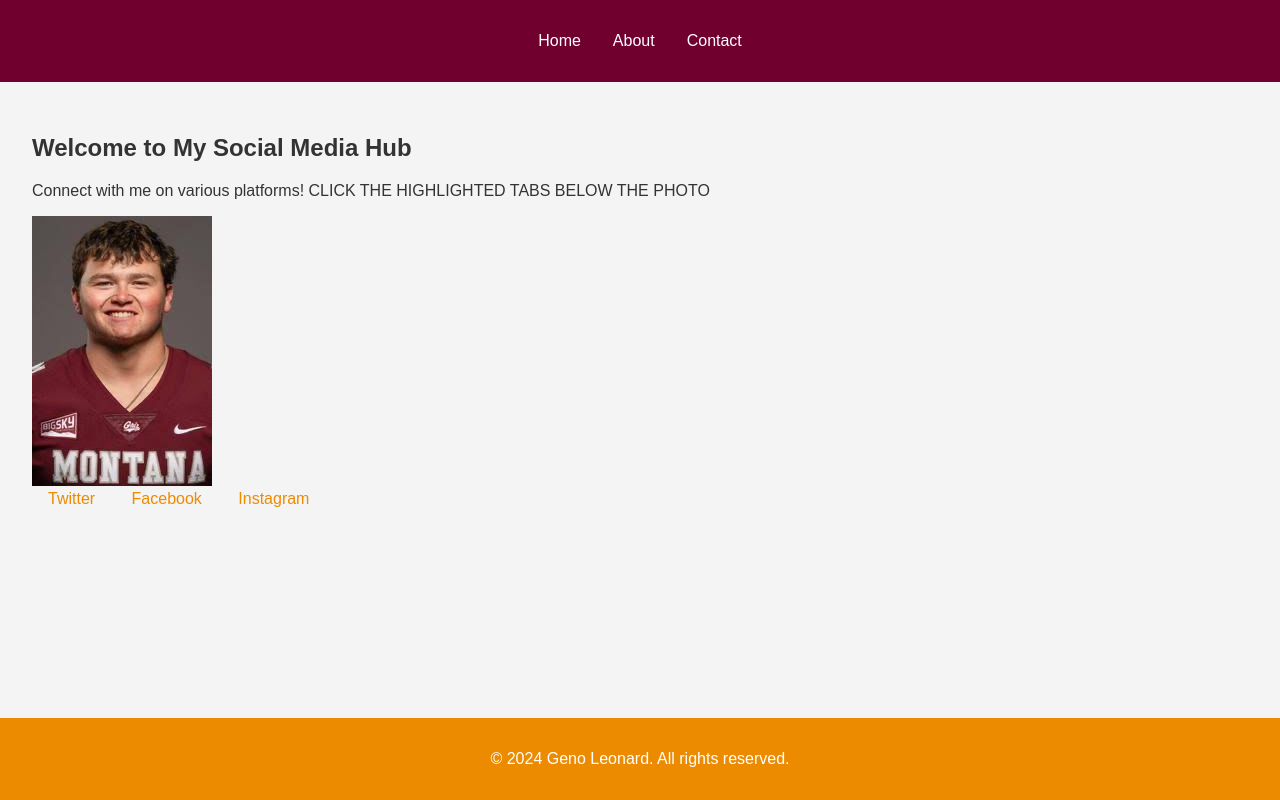
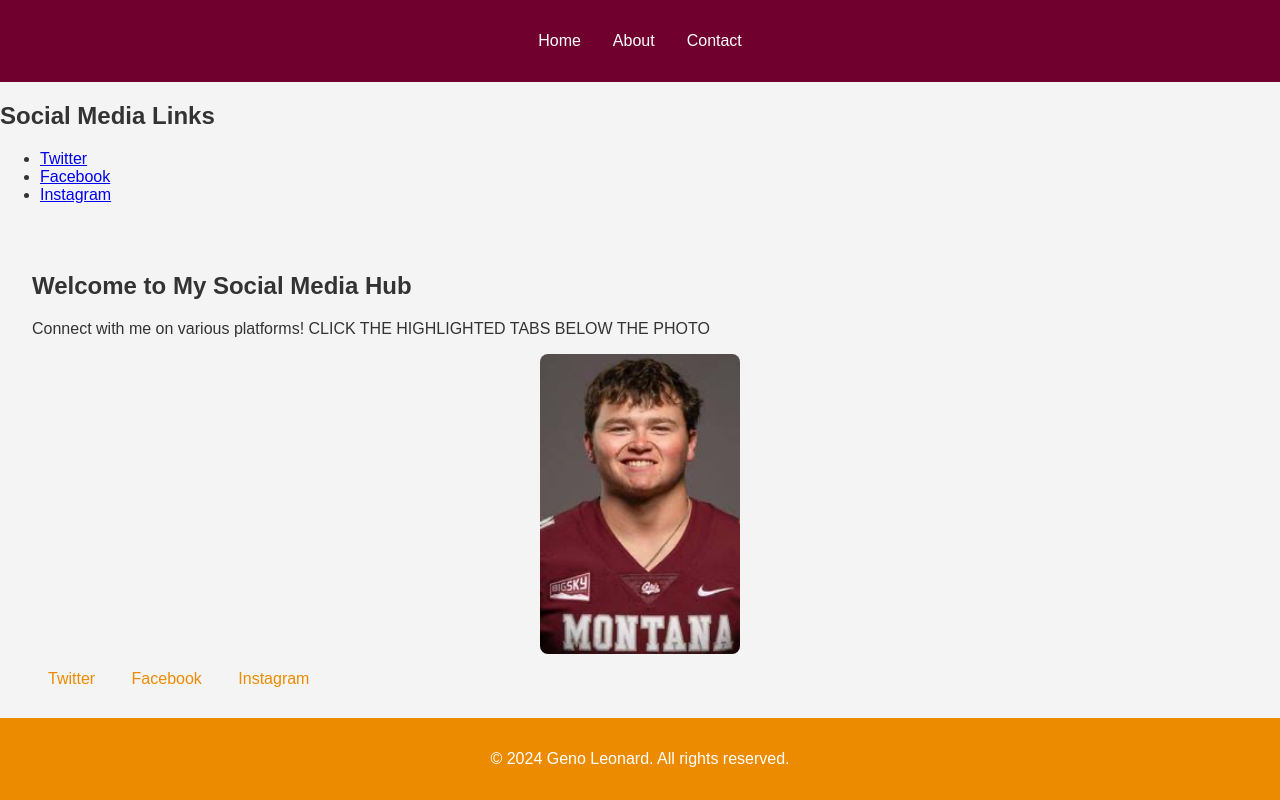
Before and after one commit to GenoLeonard/Project-3, a plain HTML site: page index.html in a window 1280 px wide. Drawn offline with Linux system fonts and the light colour scheme.

Commit message:
updated html

```diff
--- a/index.html
+++ b/index.html
@@ -16,11 +16,20 @@
             </ul>
         </nav>
     </header>
-    <main>
+    <div class="container">
+        <aside class="sidebar">
+            <h2>Social Media Links</h2>
+            <ul>
+                <li><a href="https://x.com/LeonardGeno" target="_blank">Twitter</a></li>
+                <li><a href="https://www.facebook.com/geno.leonard.39" target="_blank">Facebook</a></li>
+                <li><a href="https://www.instagram.com/genoleonard31/" target="_blank">Instagram</a></li>
+            </ul>
+        </aside>
+        <main class="content">
             <section>
                 <h1>Welcome to My Social Media Hub</h1>
                 <p>Connect with me on various platforms! CLICK THE HIGHLIGHTED TABS BELOW THE PHOTO</p>
-           <img src="Project-2.png" alt="photo filler">
+                <img src="Project-2.png" alt="photo filler" class="featured-image">
                 <div class="social-media-links">
                     <a href="https://x.com/LeonardGeno" target="_blank">Twitter</a>
                     <a href="https://www.facebook.com/geno.leonard.39" target="_blank">Facebook</a>
@@ -28,6 +37,7 @@
                 </div>
             </section>
         </main>
+    </div>
     <footer>
         <p>&copy; 2024 Geno Leonard. All rights reserved.</p>
     </footer>
```
Lines whose indentation alone changed are shown as unchanged.
